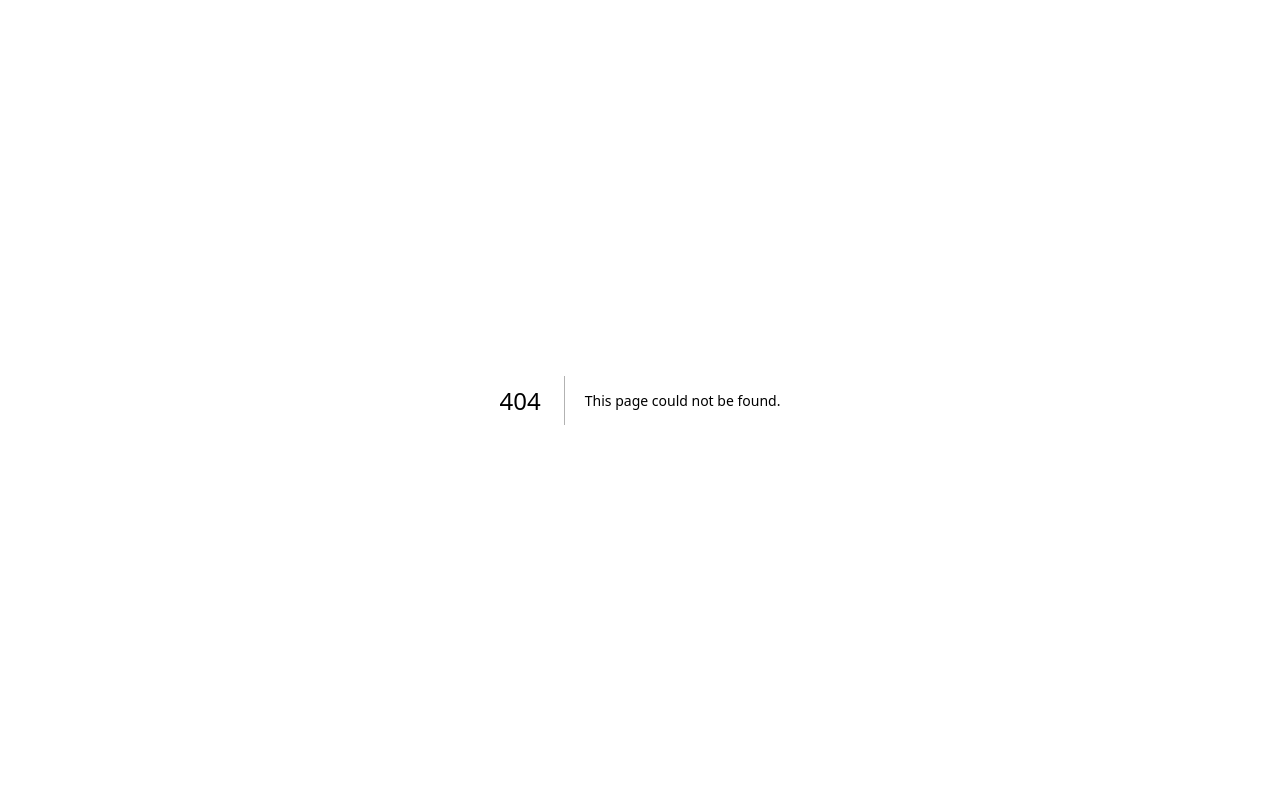
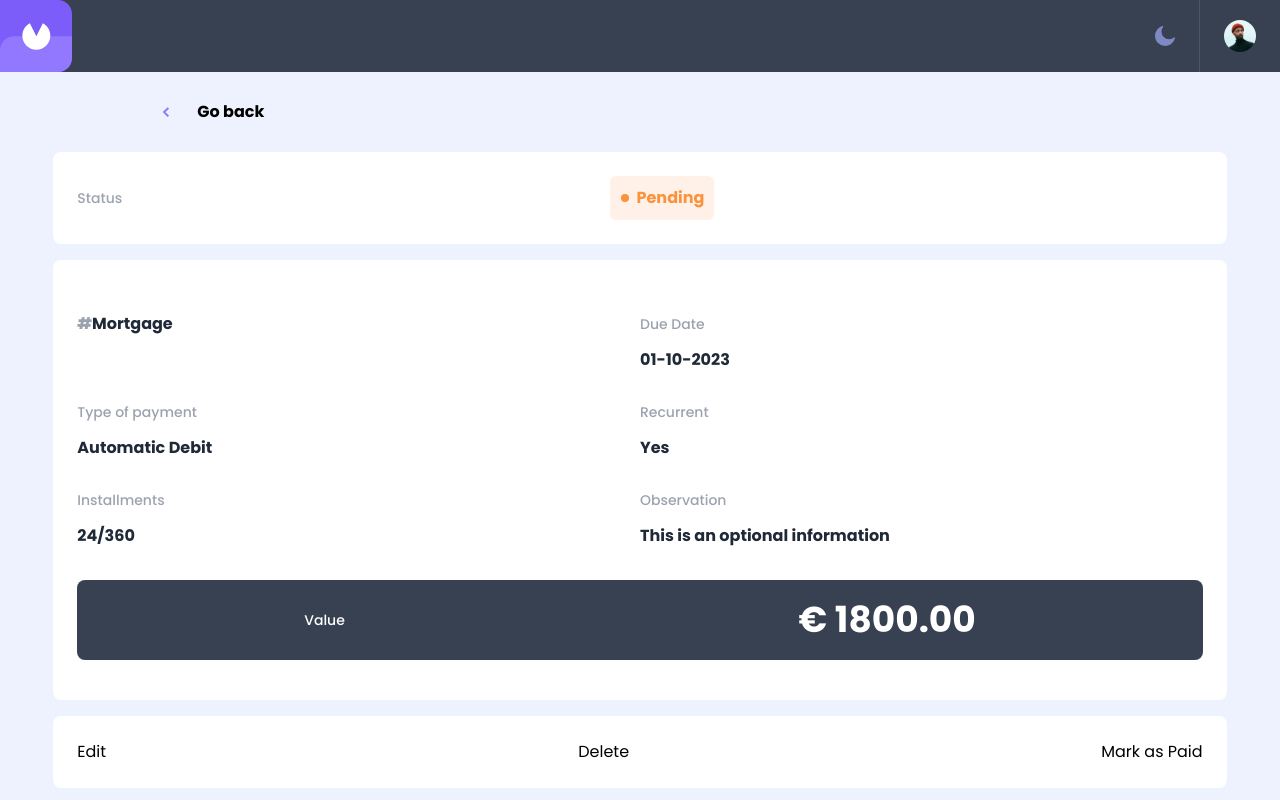
Before and after one commit to kelitasukita/myBills-next-frontend, a Next.js app: page /invoice-status in a window 1280 px wide. Before the commit this address had no page. Built offline with nearby package versions, Linux system fonts and the light colour scheme.

Commit message:
Create a new page invoice status(list)

```diff
--- /dev/null
+++ b/src/app/invoice-status/page.tsx
@@ -0,0 +1,61 @@
+import Image from "next/image";
+import Navbar from "../components/navbar";
+
+export default function InvoiceStatus() {
+  return (
+    <>
+      <Navbar />
+      <button className="flex justify-center items-center float-left w-1/3 mx-auto mt-3 py-5 mb-3">
+        <Image src="/icon-arrow-left.svg" alt="left arrow" width="7" height="10" />
+        <p className="heading-s ml-7">Go back</p>
+      </button>
+
+      <article className="flex justify-between items-center w-11/12 mx-auto p-6 rounded-lg bg-white">
+        <span className="body-variant text-gray-400">Status</span>
+        <div className="flex justify-center items-center w-26 h-11 mr-0 bg-orange-500 rounded-md bg-opacity-10 sm:mt-0 sm:m-auto">
+          <div className="w-2 h-2 rounded-full bg-orange-400"></div>
+          <span className="heading-s ml-2 rounded-md text-orange-400">Pending</span>
+        </div>
+      </article>
+
+      <main className=" bg-white w-11/12 mx-auto mt-4 p-6 rounded-lg">
+        <section className="grid grid-cols-2 grid-rows-3 ">
+          <h2 className="heading-s text-gray-800 mt-8">
+            <strong className="text-gray-400">#</strong>
+            Mortgage
+          </h2>
+          <div>
+            <p className="body-variant text-gray-400 mt-8 mb-4 ">Due Date</p>
+            <span className="heading-s text-gray-800 ">01-10-2023</span>
+          </div>
+          <div>
+            <p className="body-variant text-gray-400 mt-8 mb-4 ">Type of payment</p>
+            <span className="heading-s text-gray-800 ">Automatic Debit</span>
+          </div>
+          <div>
+            <p className="body-variant text-gray-400 mt-8 mb-4 ">Recurrent</p>
+            <span className="heading-s text-gray-800 ">Yes</span>
+          </div>
+          <div>
+            <p className="body-variant text-gray-400 mt-8 mb-4 ">Installments</p>
+            <span className="heading-s text-gray-800 ">24/360</span>
+          </div>
+          <div>
+            <p className="body-variant text-gray-400 mt-8 mb-4 ">Observation</p>
+            <span className="heading-s text-gray-800 ">This is an optional information</span>
+          </div>
+        </section>
+        <div className="flex justify-around items-center mt-8 mb-4 h-20 rounded-lg  bg-gray-700">
+          <span className="body-variant text-white">Value</span>
+          <strong className="heading-l text-white">€ 1800.00</strong>
+        </div>
+      </main>
+
+      <footer className="flex justify-between items-center w-11/12 mx-auto mt-4 p-6 rounded-lg bg-white">
+        <button>Edit</button>
+        <button>Delete</button>
+        <button>Mark as Paid</button>
+      </footer>
+    </>
+  )
+}
```
